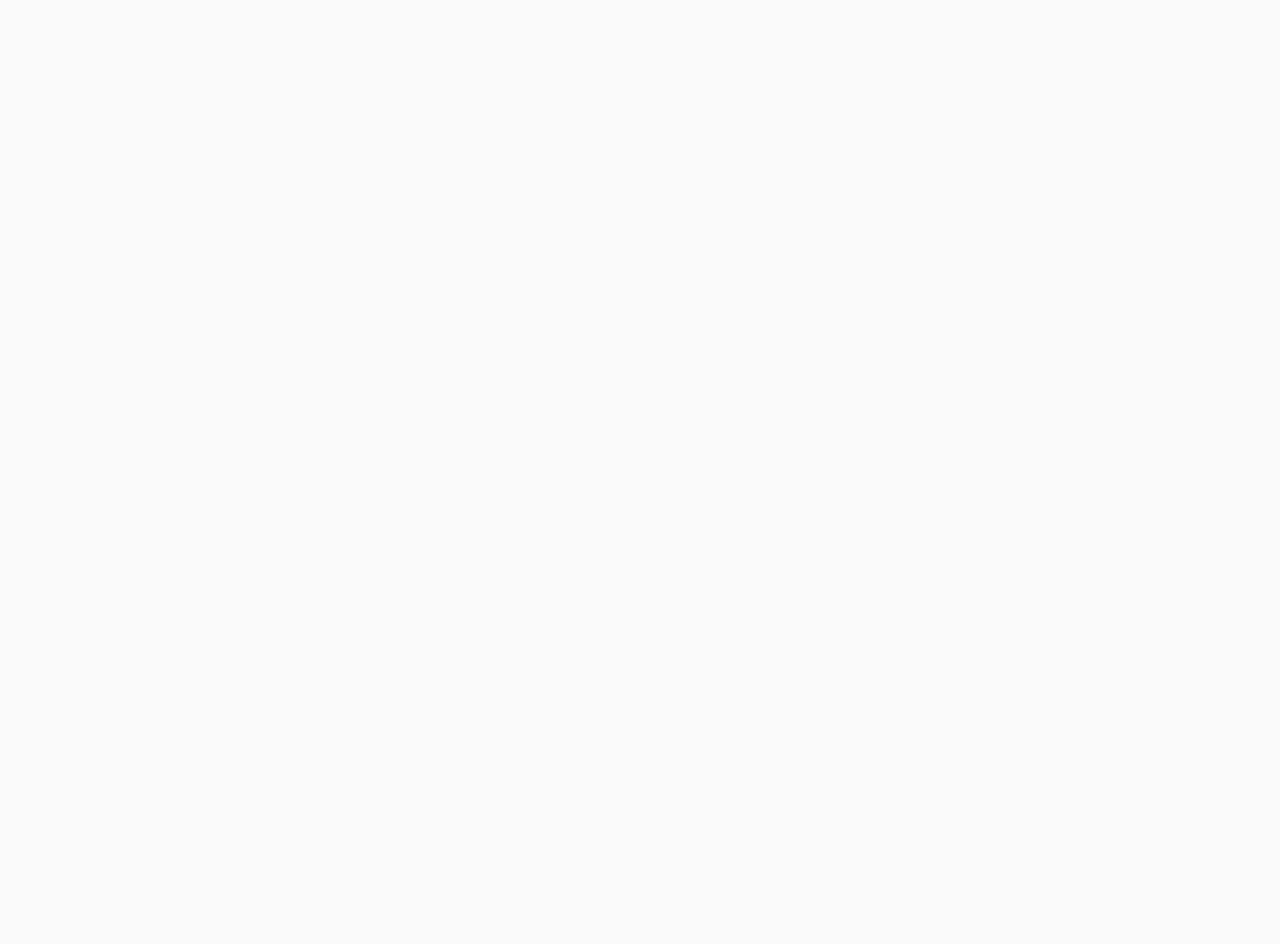
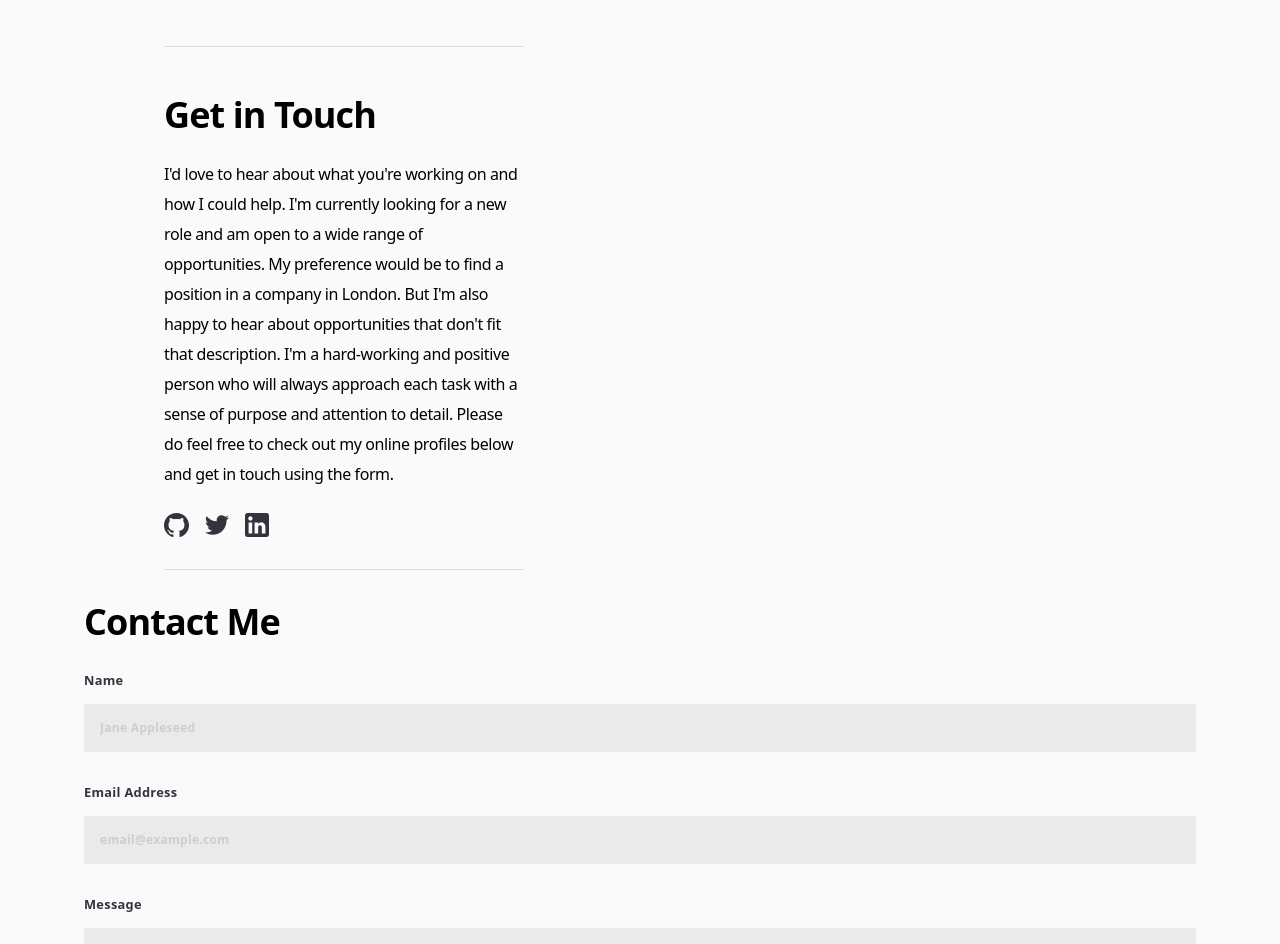
Before and after one commit to Simplify4Me2/Simplify4Me2.github.io, a React (Vite) app: page /#/contact in a window 1280 px wide. Before the commit this address had no page. Shown: the part 200-1144 px from the top of the page. Before the commit the page ends 800 px from the top, so only its background shows below. Built offline with nearby package versions, Linux system fonts and the light colour scheme.

Commit message:
update contact page

```diff
--- a/src/App.tsx
+++ b/src/App.tsx
@@ -1,6 +1,6 @@
 import './App.css';
 import { HashRouter, Outlet, Route, Routes } from "react-router-dom";
-import { Home, Projects } from "./pages";
+import { Contact, Home, Projects } from "./pages";
 import { Footer, Header } from './components';
 
 function App() {
@@ -8,8 +8,8 @@ function App() {
   <Routes>
     <Route path="/" element={<LayOut />}>
       <Route index element={<Home />} />
-      {/* <Route path="/portfolio" element={<PortfolioOverview />} />
-      <Route path="/contact" element={<Contact />} /> */}
+      {/* <Route path="/portfolio" element={<PortfolioOverview />} /> */}
+      <Route path="/contact" element={<Contact />} />
       <Route path="/projects" element={<Projects />} />
     </Route>
   </Routes>
--- /dev/null
+++ b/src/pages/Contact.tsx
@@ -0,0 +1,168 @@
+import { memo, PropsWithChildren } from "react";
+import DownArrowsIcon from "../assets/icons/down-arrows.svg";
+
+import GitHubIcon from "../assets/icons/github.svg";
+import TwitterIcon from "../assets/icons/twitter.svg";
+import LinkedInIcon from "../assets/icons/linkedin.svg";
+
+
+export function Contact() {
+    // useScrollToTop();
+
+    return (
+      <>
+        <main className="max-w-screen-md lg:max-w-screen-xl px-8 pb-4 md:px-10 lg:px-[5.25rem] lg:pt-0">
+          <Section title="Get in Touch">
+            <TextBlock fontSize="[0.95rem]" tracking="tight">
+              I'd love to hear about what you're working on and how I could help.
+              I'm currently looking for a new role and am open to a wide range of
+              opportunities. My preference would be to find a position in a
+              company in London. But I'm also happy to hear about opportunities
+              that don't fit that description. I'm a hard&#8209;working and
+              positive person who will always approach each task with a sense of
+              purpose and attention to detail. Please do feel free to check out my
+              online profiles below and get in touch using the form.
+            </TextBlock>
+            <SocialMediaNav />
+          </Section>
+          <section className="flex flex-col pt-8 pb-16 font-sans font-bold text-xs tracking-wide">
+            <SectionHeader>Contact Me</SectionHeader>
+            <form className="flex flex-col mt-[0.9rem]">
+              <label className="text-[0.8rem] text-grayish-dark-blue my-4">
+                Name
+              </label>
+              <input
+                type="text"
+                className="bg-light-grey h-12 mb-4 p-4 placeholder:opacity-40"
+                placeholder="Jane Appleseed"
+              />
+              <label className="text-[0.8rem] text-grayish-dark-blue my-4">
+                Email Address
+              </label>
+              <input
+                type="text"
+                className="bg-light-grey h-12 mb-4 p-4 placeholder:opacity-40"
+                placeholder="email@example.com"
+              />
+              <label className="text-[0.8rem] text-grayish-dark-blue my-4">
+                Message
+              </label>
+              <textarea
+                className="bg-light-grey h-24 mb-4 p-4 placeholder:opacity-40"
+                placeholder="How can I help?"
+              />
+              <Button variant="contained">SEND MESSAGE</Button>
+            </form>
+          </section>
+        </main>
+      </>
+    );
+  }
+
+  interface IButtonProps {
+    variant: "contained" | "contained-with-down-arrow" | "outlined";
+    className?: string;
+    onClick?: () => void;
+  }
+
+  function Button({
+    children,
+    variant,
+    className,
+    onClick,
+  }: PropsWithChildren<IButtonProps>) {
+    if (variant === "contained-with-down-arrow")
+      return (
+        <button className="flex items-center h-12 w-[12.5rem] bg-dark-blue">
+          <img src={DownArrowsIcon} className="h-full p-4 bg-dark-blue" />
+          <p className="font-sans w-full text-white text-xs font-extralight tracking-[0.15rem]">
+            {children}
+          </p>
+        </button>
+      );
+
+    if (variant === "contained")
+      return (
+        <button className="flex items-center h-12 w-[12.5rem] bg-dark-blue">
+          <p className="font-sans w-full text-white text-xs font-extralight tracking-[0.15rem]">
+            {children}
+          </p>
+        </button>
+      );
+
+    return (
+      <button
+        role="link"
+        onClick={onClick}
+        className={`font-sans text-xs tracking-[0.15rem] border-[0.5px] border-solid border-black h-12 px-8 ${className}`}
+      >
+        {children}
+      </button>
+    );
+  }
+
+  interface SectionProps {
+    title: string;
+    className?: string;
+  }
+
+  function Section({
+    title,
+    children,
+    className,
+  }: PropsWithChildren<SectionProps>) {
+    return (
+      <section
+        className={`flex flex-col md:flex-row lg:justify-between pt-2 lg:pt-16 ${className}`}
+      >
+        <div className="flex flex-col border-y-[0.25px] border-solid border-grayish-dark-blue/15 pt-6 md:mt-[2.35rem] md:pt-8 pb-8 md:my-0 lg:mx-20 lg:pt-12 lg:w-[22.5rem]">
+          <SectionHeader className="pb-0">{title}</SectionHeader>
+          {children}
+        </div>
+      </section>
+    );
+  }
+
+  const SectionHeader = memo(({ children, className }: PropsWithChildren<{ className?: string }>) => {
+    return (
+      <h1 className={`font-ibarra font-bold text-4xl tracking-tight ${className}`}>
+        {children}
+      </h1>
+    );
+  });
+
+interface SocialMediaNavProps {
+    inverted?: boolean;
+}
+
+export function SocialMediaNav({ inverted = false }: SocialMediaNavProps) {
+  const iconClass = inverted ? "invert" : "";
+
+    return <nav>
+    <ul className="flex gap-4 lg:items-center">
+      <li>
+        <img src={GitHubIcon} className={iconClass} />
+      </li>
+      <li>
+        <img src={TwitterIcon} className={iconClass} />
+      </li>
+      <li>
+        <img src={LinkedInIcon} className={iconClass} />
+      </li>
+    </ul>
+  </nav>
+  }
+
+  type TextBlockProps = {
+    className?: string;
+    tracking?: "tight" | "normal";
+    fontSize?: "[0.95rem]" | "sm" | "base";
+  }
+
+  export function TextBlock({ children, className, tracking = "normal", fontSize = "base" }: PropsWithChildren<TextBlockProps>) {
+    return (
+      <p className={`font-publicSans tracking-${tracking} text-${fontSize} leading-[1.875rem] text-left pt-6 pb-6 min-h-[11.75rem] ${className}`}>
+        {children}
+      </p>
+    );
+  }
--- a/src/pages/index.ts
+++ b/src/pages/index.ts
@@ -1,2 +1,3 @@
+export { Contact } from "./Contact";
 export { Home } from "./Home";
 export { Projects } from "./Projects";
```
